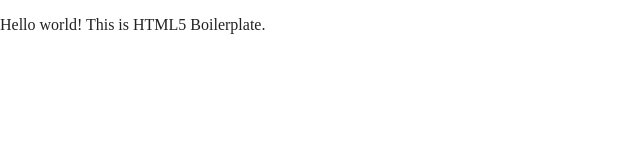
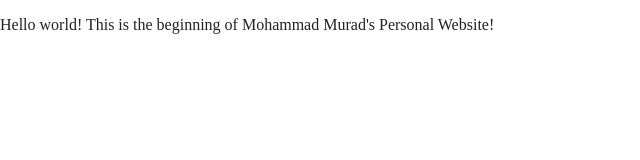
Before and after one commit to mmurad05/mmurad05.github.io, a website built with Parcel: page index.html in a window 1280 px wide. Shown: the whole page, without its empty margins (0-640 px from the left). Built offline with nearby package versions, Linux system fonts and the light colour scheme.

Commit message:
Change Welcome Image

```diff
--- a/index.html
+++ b/index.html
@@ -25,7 +25,7 @@
 <body>
 
   <!-- Add your site or application content here -->
-  <p>Hello world! This is HTML5 Boilerplate.</p>
+  <p>Hello world! This is the beginning of Mohammad Murad's Personal Website!</p>
   <script src="js/vendor/modernizr-3.11.2.min.js"></script>
   <script src="js/plugins.js"></script>
   <script src="js/main.js"></script>
```
